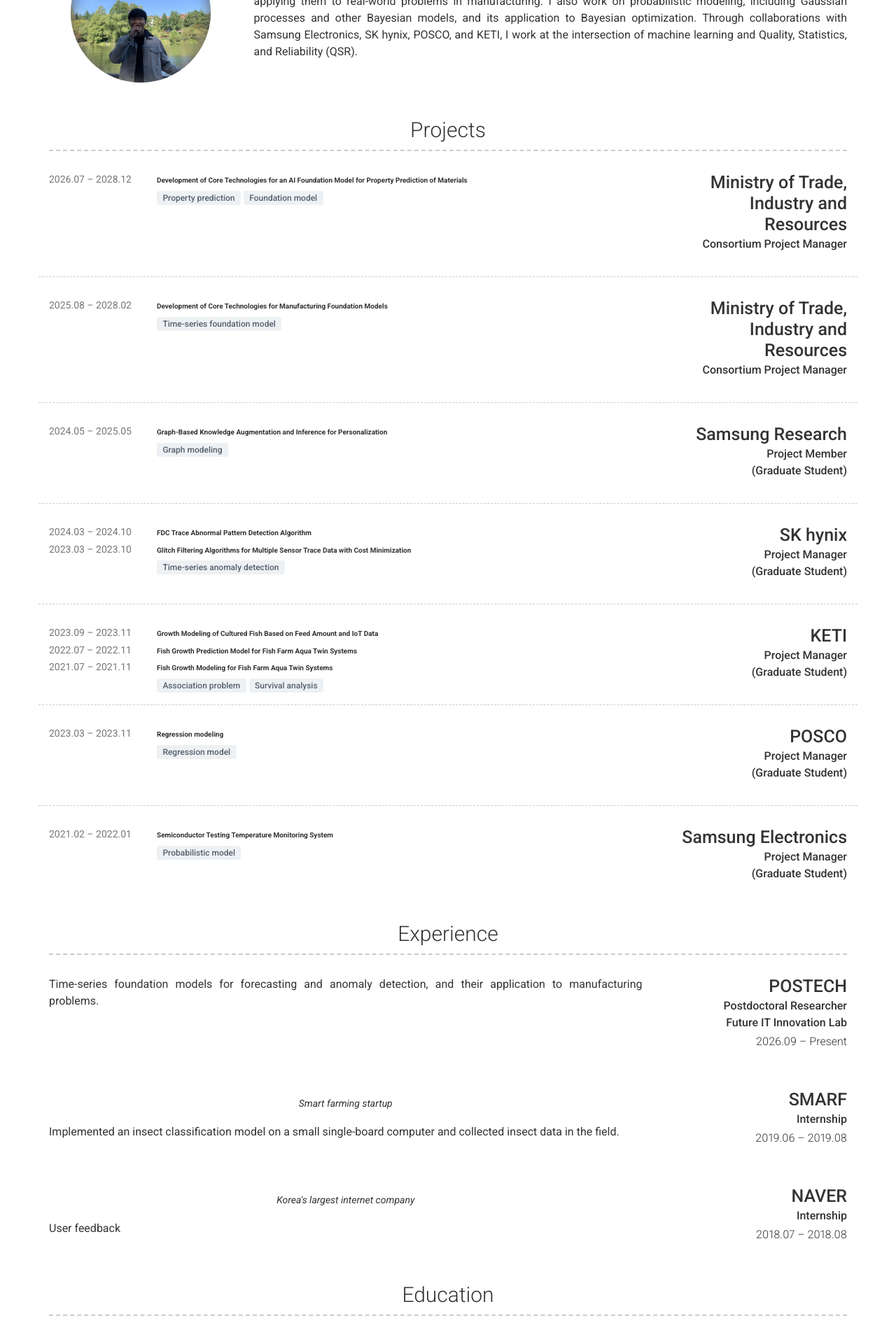
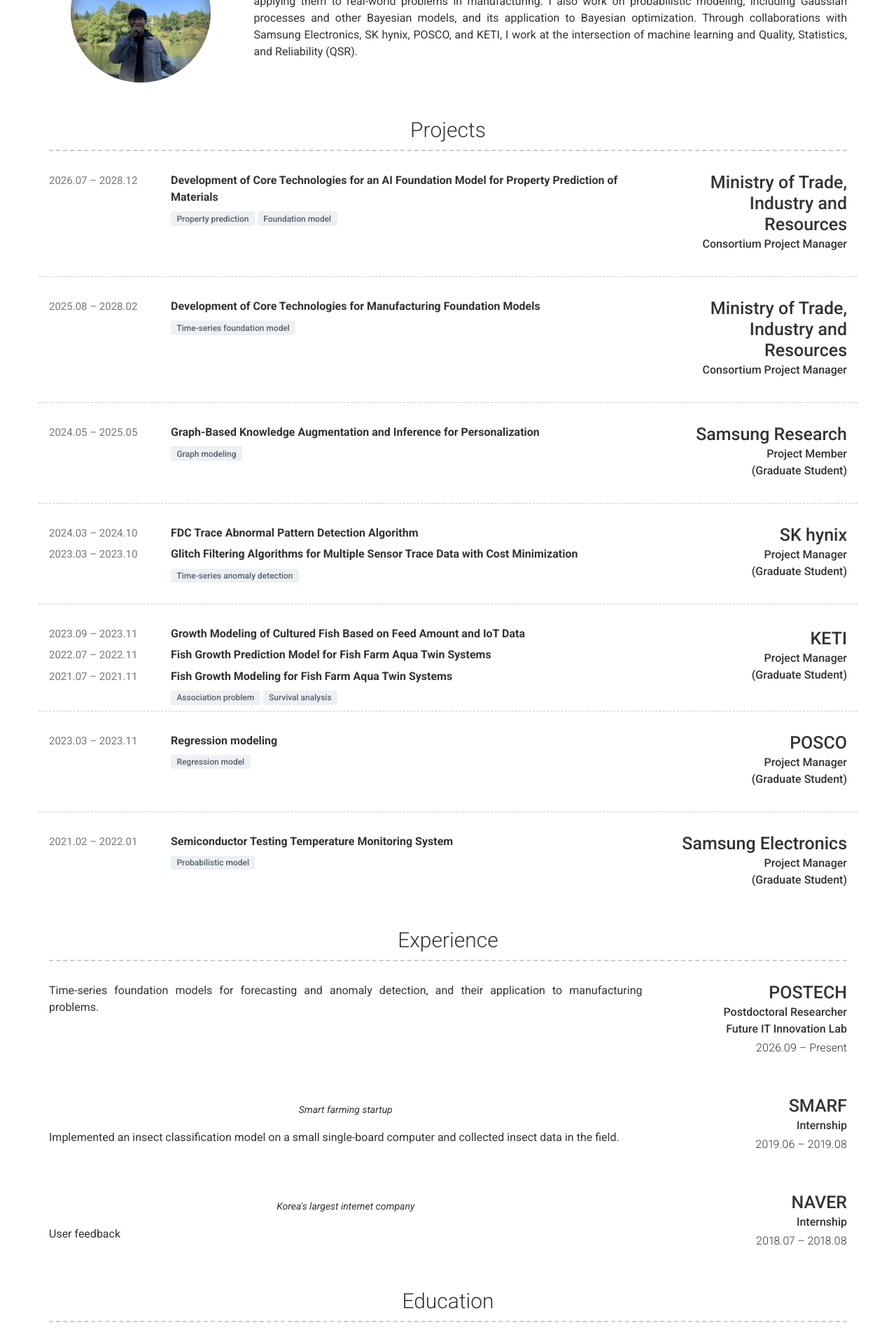
Before and after one commit to jongwonKim-1997/CV, a Jekyll site: the page built from index.md, in a window 1280 px wide. Shown: the part 381-2295 px from the top of the page at 70% size. Built offline with Jekyll 4.4.1, drawn with Linux system fonts in a browser that asks for light colours; nearby versions of some CDN libraries.

Commit message:
Refine project descriptions and formatting in _config.yml
Updated project descriptions and styles for various entries.

```diff
--- a/_config.yml
+++ b/_config.yml
@@ -66,52 +66,52 @@ content:
         title: Ministry of Trade, Industry and Resources
         sub_title: Consortium Project Manager
         description: |
-          <div style="display:flex;align-items:baseline;gap:14px;margin-bottom:.35em"><span style="flex:0 0 140px;color:#777;font-size:1.4rem;font-variant-numeric:tabular-nums;white-space:nowrap">2026.07 – 2028.12</span><b>Development of Core Technologies for an AI Foundation Model for Property Prediction of Materials</b></div>
-          <div style="margin-left:154px"><span class="label" style="display:inline-block;margin:2px 4px 0 0;padding:.35em .7em;background:#eef1f4;color:#55606b;font-weight:500;font-size:1.2rem">Property prediction</span><span class="label" style="display:inline-block;margin:2px 4px 0 0;padding:.35em .7em;background:#eef1f4;color:#55606b;font-weight:500;font-size:1.2rem">Foundation model</span></div>
+          <div style="display:flex;align-items:baseline;gap:14px;margin-bottom:.4em;font-size:1.6rem;line-height:1.5"><span style="flex:0 0 160px;color:#777;font-size:1.5rem;font-variant-numeric:tabular-nums;white-space:nowrap">2026.07 – 2028.12</span><b>Development of Core Technologies for an AI Foundation Model for Property Prediction of Materials</b></div>
+          <div style="margin-left:174px;margin-top:.2em"><span class="label" style="display:inline-block;margin:2px 4px 0 0;padding:.35em .7em;background:#eef1f4;color:#55606b;font-weight:500;font-size:1.2rem">Property prediction</span><span class="label" style="display:inline-block;margin:2px 4px 0 0;padding:.35em .7em;background:#eef1f4;color:#55606b;font-weight:500;font-size:1.2rem">Foundation model</span></div>
       - layout: right
         border: weak
         title: Ministry of Trade, Industry and Resources
         sub_title: Consortium Project Manager
         description: |
-          <div style="display:flex;align-items:baseline;gap:14px;margin-bottom:.35em"><span style="flex:0 0 140px;color:#777;font-size:1.4rem;font-variant-numeric:tabular-nums;white-space:nowrap">2025.08 – 2028.02</span><b>Development of Core Technologies for Manufacturing Foundation Models</b></div>
-          <div style="margin-left:154px"><span class="label" style="display:inline-block;margin:2px 4px 0 0;padding:.35em .7em;background:#eef1f4;color:#55606b;font-weight:500;font-size:1.2rem">Time-series foundation model</span></div>
+          <div style="display:flex;align-items:baseline;gap:14px;margin-bottom:.4em;font-size:1.6rem;line-height:1.5"><span style="flex:0 0 160px;color:#777;font-size:1.5rem;font-variant-numeric:tabular-nums;white-space:nowrap">2025.08 – 2028.02</span><b>Development of Core Technologies for Manufacturing Foundation Models</b></div>
+          <div style="margin-left:174px;margin-top:.2em"><span class="label" style="display:inline-block;margin:2px 4px 0 0;padding:.35em .7em;background:#eef1f4;color:#55606b;font-weight:500;font-size:1.2rem">Time-series foundation model</span></div>
       - layout: right
         border: weak
         title: Samsung Research
         sub_title: Project Member<br>(Graduate Student)
         description: |
-          <div style="display:flex;align-items:baseline;gap:14px;margin-bottom:.35em"><span style="flex:0 0 140px;color:#777;font-size:1.4rem;font-variant-numeric:tabular-nums;white-space:nowrap">2024.05 – 2025.05</span><b>Graph-Based Knowledge Augmentation and Inference for Personalization</b></div>
-          <div style="margin-left:154px"><span class="label" style="display:inline-block;margin:2px 4px 0 0;padding:.35em .7em;background:#eef1f4;color:#55606b;font-weight:500;font-size:1.2rem">Graph modeling</span></div>
+          <div style="display:flex;align-items:baseline;gap:14px;margin-bottom:.4em;font-size:1.6rem;line-height:1.5"><span style="flex:0 0 160px;color:#777;font-size:1.5rem;font-variant-numeric:tabular-nums;white-space:nowrap">2024.05 – 2025.05</span><b>Graph-Based Knowledge Augmentation and Inference for Personalization</b></div>
+          <div style="margin-left:174px;margin-top:.2em"><span class="label" style="display:inline-block;margin:2px 4px 0 0;padding:.35em .7em;background:#eef1f4;color:#55606b;font-weight:500;font-size:1.2rem">Graph modeling</span></div>
       - layout: right
         border: weak
         title: SK hynix
         sub_title: Project Manager<br>(Graduate Student)
         description: |
-          <div style="display:flex;align-items:baseline;gap:14px;margin-bottom:.35em"><span style="flex:0 0 140px;color:#777;font-size:1.4rem;font-variant-numeric:tabular-nums;white-space:nowrap">2024.03 – 2024.10</span><b>FDC Trace Abnormal Pattern Detection Algorithm</b></div>
-          <div style="display:flex;align-items:baseline;gap:14px;margin-bottom:.35em"><span style="flex:0 0 140px;color:#777;font-size:1.4rem;font-variant-numeric:tabular-nums;white-space:nowrap">2023.03 – 2023.10</span><b>Glitch Filtering Algorithms for Multiple Sensor Trace Data with Cost Minimization</b></div>
-          <div style="margin-left:154px"><span class="label" style="display:inline-block;margin:2px 4px 0 0;padding:.35em .7em;background:#eef1f4;color:#55606b;font-weight:500;font-size:1.2rem">Time-series anomaly detection</span></div>
+          <div style="display:flex;align-items:baseline;gap:14px;margin-bottom:.4em;font-size:1.6rem;line-height:1.5"><span style="flex:0 0 160px;color:#777;font-size:1.5rem;font-variant-numeric:tabular-nums;white-space:nowrap">2024.03 – 2024.10</span><b>FDC Trace Abnormal Pattern Detection Algorithm</b></div>
+          <div style="display:flex;align-items:baseline;gap:14px;margin-bottom:.4em;font-size:1.6rem;line-height:1.5"><span style="flex:0 0 160px;color:#777;font-size:1.5rem;font-variant-numeric:tabular-nums;white-space:nowrap">2023.03 – 2023.10</span><b>Glitch Filtering Algorithms for Multiple Sensor Trace Data with Cost Minimization</b></div>
+          <div style="margin-left:174px;margin-top:.2em"><span class="label" style="display:inline-block;margin:2px 4px 0 0;padding:.35em .7em;background:#eef1f4;color:#55606b;font-weight:500;font-size:1.2rem">Time-series anomaly detection</span></div>
       - layout: right
         border: weak
         title: KETI
         sub_title: Project Manager<br>(Graduate Student)
         description: |
-          <div style="display:flex;align-items:baseline;gap:14px;margin-bottom:.35em"><span style="flex:0 0 140px;color:#777;font-size:1.4rem;font-variant-numeric:tabular-nums;white-space:nowrap">2023.09 – 2023.11</span><b>Growth Modeling of Cultured Fish Based on Feed Amount and IoT Data</b></div>
-          <div style="display:flex;align-items:baseline;gap:14px;margin-bottom:.35em"><span style="flex:0 0 140px;color:#777;font-size:1.4rem;font-variant-numeric:tabular-nums;white-space:nowrap">2022.07 – 2022.11</span><b>Fish Growth Prediction Model for Fish Farm Aqua Twin Systems</b></div>
-          <div style="display:flex;align-items:baseline;gap:14px;margin-bottom:.35em"><span style="flex:0 0 140px;color:#777;font-size:1.4rem;font-variant-numeric:tabular-nums;white-space:nowrap">2021.07 – 2021.11</span><b>Fish Growth Modeling for Fish Farm Aqua Twin Systems</b></div>
-          <div style="margin-left:154px"><span class="label" style="display:inline-block;margin:2px 4px 0 0;padding:.35em .7em;background:#eef1f4;color:#55606b;font-weight:500;font-size:1.2rem">Association problem</span><span class="label" style="display:inline-block;margin:2px 4px 0 0;padding:.35em .7em;background:#eef1f4;color:#55606b;font-weight:500;font-size:1.2rem">Survival analysis</span></div>
+          <div style="display:flex;align-items:baseline;gap:14px;margin-bottom:.4em;font-size:1.6rem;line-height:1.5"><span style="flex:0 0 160px;color:#777;font-size:1.5rem;font-variant-numeric:tabular-nums;white-space:nowrap">2023.09 – 2023.11</span><b>Growth Modeling of Cultured Fish Based on Feed Amount and IoT Data</b></div>
+          <div style="display:flex;align-items:baseline;gap:14px;margin-bottom:.4em;font-size:1.6rem;line-height:1.5"><span style="flex:0 0 160px;color:#777;font-size:1.5rem;font-variant-numeric:tabular-nums;white-space:nowrap">2022.07 – 2022.11</span><b>Fish Growth Prediction Model for Fish Farm Aqua Twin Systems</b></div>
+          <div style="display:flex;align-items:baseline;gap:14px;margin-bottom:.4em;font-size:1.6rem;line-height:1.5"><span style="flex:0 0 160px;color:#777;font-size:1.5rem;font-variant-numeric:tabular-nums;white-space:nowrap">2021.07 – 2021.11</span><b>Fish Growth Modeling for Fish Farm Aqua Twin Systems</b></div>
+          <div style="margin-left:174px;margin-top:.2em"><span class="label" style="display:inline-block;margin:2px 4px 0 0;padding:.35em .7em;background:#eef1f4;color:#55606b;font-weight:500;font-size:1.2rem">Association problem</span><span class="label" style="display:inline-block;margin:2px 4px 0 0;padding:.35em .7em;background:#eef1f4;color:#55606b;font-weight:500;font-size:1.2rem">Survival analysis</span></div>
       - layout: right
         border: weak
         title: POSCO
         sub_title: Project Manager<br>(Graduate Student)
         description: |
-          <div style="display:flex;align-items:baseline;gap:14px;margin-bottom:.35em"><span style="flex:0 0 140px;color:#777;font-size:1.4rem;font-variant-numeric:tabular-nums;white-space:nowrap">2023.03 – 2023.11</span><b>Regression modeling</b></div>
-          <div style="margin-left:154px"><span class="label" style="display:inline-block;margin:2px 4px 0 0;padding:.35em .7em;background:#eef1f4;color:#55606b;font-weight:500;font-size:1.2rem">Regression model</span></div>
+          <div style="display:flex;align-items:baseline;gap:14px;margin-bottom:.4em;font-size:1.6rem;line-height:1.5"><span style="flex:0 0 160px;color:#777;font-size:1.5rem;font-variant-numeric:tabular-nums;white-space:nowrap">2023.03 – 2023.11</span><b>Regression modeling</b></div>
+          <div style="margin-left:174px;margin-top:.2em"><span class="label" style="display:inline-block;margin:2px 4px 0 0;padding:.35em .7em;background:#eef1f4;color:#55606b;font-weight:500;font-size:1.2rem">Regression model</span></div>
       - layout: right
         title: Samsung Electronics
         sub_title: Project Manager<br>(Graduate Student)
         description: |
-          <div style="display:flex;align-items:baseline;gap:14px;margin-bottom:.35em"><span style="flex:0 0 140px;color:#777;font-size:1.4rem;font-variant-numeric:tabular-nums;white-space:nowrap">2021.02 – 2022.01</span><b>Semiconductor Testing Temperature Monitoring System</b></div>
-          <div style="margin-left:154px"><span class="label" style="display:inline-block;margin:2px 4px 0 0;padding:.35em .7em;background:#eef1f4;color:#55606b;font-weight:500;font-size:1.2rem">Probabilistic model</span></div>
+          <div style="display:flex;align-items:baseline;gap:14px;margin-bottom:.4em;font-size:1.6rem;line-height:1.5"><span style="flex:0 0 160px;color:#777;font-size:1.5rem;font-variant-numeric:tabular-nums;white-space:nowrap">2021.02 – 2022.01</span><b>Semiconductor Testing Temperature Monitoring System</b></div>
+          <div style="margin-left:174px;margin-top:.2em"><span class="label" style="display:inline-block;margin:2px 4px 0 0;padding:.35em .7em;background:#eef1f4;color:#55606b;font-weight:500;font-size:1.2rem">Probabilistic model</span></div>
   - title: Experience
     layout: list
     content:
```
